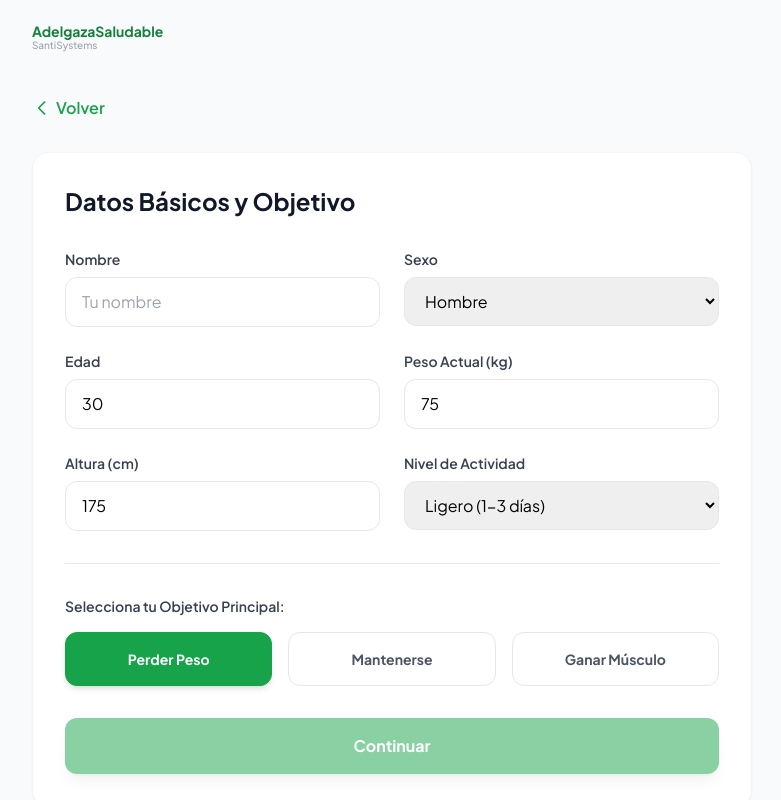
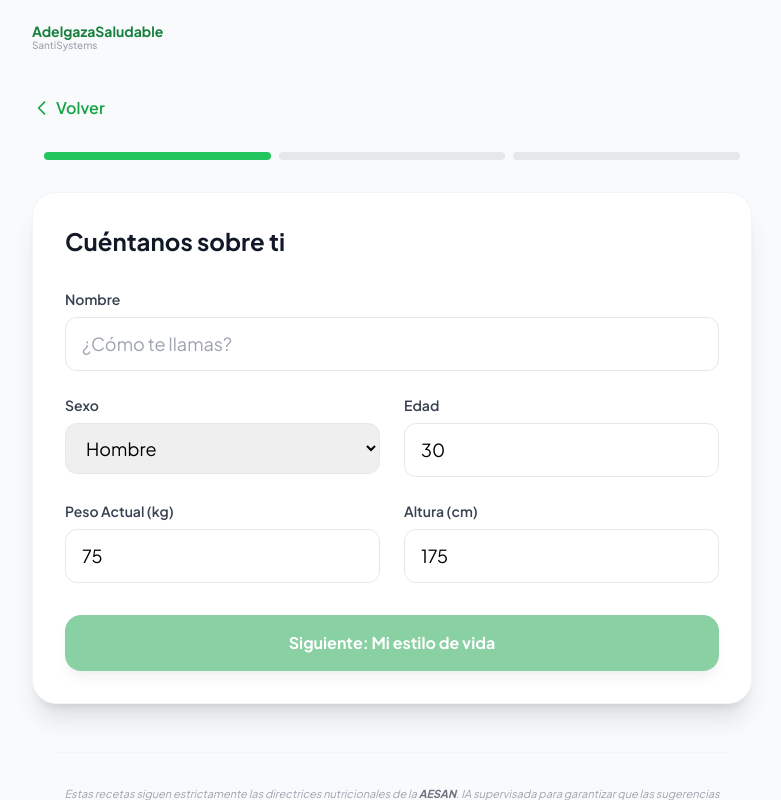
Before and after one commit to santibernabebb-gif/appsaludable, a React (Vite) app in the folder appsaludable/: page / in a window 1280 px wide. Both pictures are taken after a click on the button "Empezar mi transformación". Shown: the top 800 px of the page, without its empty margins (248-1029 px from the left). Built offline with nearby package versions, Linux system fonts and the light colour scheme.

Commit message:
Add files via upload

```diff
--- a/appsaludable/components/Onboarding.tsx
+++ b/appsaludable/components/Onboarding.tsx
@@ -9,11 +9,19 @@ interface Props {
   onCancel: () => void;
 }
 
+interface ValidationErrors {
+  age?: string;
+  weight?: string;
+  height?: string;
+}
+
 const Onboarding: React.FC<Props> = ({ onComplete, onCancel }) => {
   const [step, setStep] = useState(1);
   const [loading, setLoading] = useState(false);
   const [error, setError] = useState<string | null>(null);
-  const [formData, setFormData] = useState<UserData>({
+  const [errors, setErrors] = useState<ValidationErrors>({});
+
+  const [formData, setFormData] = useState<any>({
     name: '',
     age: 30,
     weight: 75,
@@ -26,15 +34,61 @@ const Onboarding: React.FC<Props> = ({ onComplete, onCancel }) => {
     allergies: ''
   });
 
+  const validateField = (name: string, value: any) => {
+    let errorMsg = '';
+    const num = Number(value);
+
+    if (name === 'age') {
+      if (isNaN(num) || num <= 0 || num > 115) errorMsg = 'Edad no válida';
+    } else if (name === 'weight') {
+      if (isNaN(num) || num < 25 || num > 350) errorMsg = 'Peso fuera de rango';
+    } else if (name === 'height') {
+      if (isNaN(num) || num < 60 || num > 250) errorMsg = 'Altura no válida';
+    }
+
+    setErrors(prev => ({
+      ...prev,
+      [name]: errorMsg || undefined
+    }));
+    return !errorMsg;
+  };
+
   const handleChange = (e: React.ChangeEvent<HTMLInputElement | HTMLSelectElement | HTMLTextAreaElement>) => {
     const { name, value } = e.target;
+
     setFormData(prev => ({
       ...prev,
-      [name]: name === 'age' || name === 'weight' || name === 'height' ? Number(value) : value
+      [name]: value
     }));
+
+    if (name === 'age' || name === 'weight' || name === 'height') {
+      if (value !== '') {
+        validateField(name, value);
+      }
+    }
   };
 
-  const nextStep = () => setStep(s => s + 1);
+  const handleFocus = (e: React.FocusEvent<HTMLInputElement>) => {
+    const { name } = e.target;
+    if (name === 'age' || name === 'weight' || name === 'height') {
+      setFormData(prev => ({ ...prev, [name]: '' }));
+      setErrors(prev => ({ ...prev, [name]: undefined }));
+    }
+  };
+
+  const nextStep = () => {
+    if (step === 1) {
+      const isAgeOk = validateField('age', formData.age);
+      const isWeightOk = validateField('weight', formData.weight);
+      const isHeightOk = validateField('height', formData.height);
+      if (isAgeOk && isWeightOk && isHeightOk && formData.name) {
+        setStep(2);
+      }
+    } else if (step === 2) {
+      setStep(3);
+    }
+  };
+
   const prevStep = () => {
     if (step === 1) onCancel();
     else setStep(s => s - 1);
@@ -46,17 +100,25 @@ const Onboarding: React.FC<Props> = ({ onComplete, onCancel }) => {
     setError(null);
 
     try {
+      // Convertir a números finales para el cálculo
+      const finalData: UserData = {
+        ...formData,
+        age: Number(formData.age),
+        weight: Number(formData.weight),
+        height: Number(formData.height)
+      };
+
       const tdee = calculateTDEE(
-        formData.gender,
-        formData.weight,
-        formData.height,
-        formData.age,
-        formData.activityLevel
+        finalData.gender,
+        finalData.weight,
+        finalData.height,
+        finalData.age,
+        finalData.activityLevel
       );
-      const targetCals = calculateTargetCalories(tdee, formData.goal);
+      const targetCals = calculateTargetCalories(tdee, finalData.goal);
 
-      const plan = await generatePlan(formData, targetCals);
-      onComplete(formData, plan);
+      const plan = await generatePlan(finalData, targetCals);
+      onComplete(finalData, plan);
     } catch (err: any) {
       setError(err.message || 'Error al generar el plan');
     } finally {
@@ -80,6 +142,33 @@ const Onboarding: React.FC<Props> = ({ onComplete, onCancel }) => {
     </div>
   );
 
+  const InputField = ({ label, name, type, value, placeholder = "" }: any) => {
+    const hasError = !!errors[name as keyof ValidationErrors];
+    return (
+      <div className="flex flex-col">
+        <label className="block text-sm font-semibold text-gray-700 mb-2">{label}</label>
+        <input
+          type={type}
+          name={name}
+          value={value}
+          onChange={handleChange}
+          onFocus={handleFocus}
+          placeholder={placeholder}
+          autoComplete="off"
+          className={`w-full px-4 py-3 rounded-xl border outline-none transition-all text-lg ${
+            hasError
+              ? 'border-red-500 ring-4 ring-red-100 bg-red-50 text-red-900'
+              : 'border-gray-200 focus:ring-4 focus:ring-primary-100 focus:border-primary-500'
+          }`}
+        />
+        {hasError && <p className="mt-1.5 text-xs font-bold text-red-600 flex items-center">
+          <svg className="w-3 h-3 mr-1" fill="currentColor" viewBox="0 0 20 20"><path fillRule="evenodd" d="M18 10a8 8 0 11-16 0 8 8 0 0116 0zm-7 4a1 1 0 11-2 0 1 1 0 012 0zm-1-9a1 1 0 00-1 1v4a1 1 0 102 0V6a1 1 0 00-1-1z" clipRule="evenodd" /></svg>
+          {errors[name as keyof ValidationErrors]}
+        </p>}
+      </div>
+    );
+  };
+
   if (loading) {
     return (
       <div className="fixed inset-0 bg-white z-50 flex flex-col items-center justify-center p-6 text-center">
@@ -92,17 +181,25 @@ const Onboarding: React.FC<Props> = ({ onComplete, onCancel }) => {
     );
   }
 
+  const isStep1Disabled = !formData.name || !formData.age || !formData.weight || !formData.height || !!errors.age || !!errors.weight || !!errors.height;
+
   return (
     <div className="relative min-h-screen max-w-3xl mx-auto px-6 py-24 fade-in flex flex-col">
       <Branding />
 
-      <button onClick={prevStep} className="mb-8 flex items-center text-primary-600 font-semibold hover:text-primary-700 w-fit">
+      <button onClick={prevStep} className="mb-8 flex items-center text-primary-600 font-semibold hover:text-primary-700 w-fit transition-transform hover:-translate-x-1">
         <svg className="w-5 h-5 mr-1" fill="none" stroke="currentColor" viewBox="0 0 24 24"><path strokeLinecap="round" strokeLinejoin="round" strokeWidth="2" d="M15 19l-7-7 7-7"></path></svg>
         {step === 1 ? 'Volver' : 'Atrás'}
       </button>
 
+      <div className="mb-8 flex justify-between items-center px-2">
+        {[1, 2, 3].map(i => (
+          <div key={i} className={`h-2 flex-1 mx-1 rounded-full transition-all duration-500 ${step >= i ? 'bg-primary-500' : 'bg-gray-200'}`} />
+        ))}
+      </div>
+
       {error && (
-        <div className="mb-6 p-4 bg-red-50 border-l-4 border-red-500 text-red-700 rounded-xl">
+        <div className="mb-6 p-4 bg-red-50 border-l-4 border-red-500 text-red-700 rounded-xl animate-bounce">
           <p className="font-bold">Error</p>
           <p>{error}</p>
         </div>
@@ -110,90 +207,109 @@ const Onboarding: React.FC<Props> = ({ onComplete, onCancel }) => {
 
       <div className="flex-1">
         {step === 1 && (
-          <div className="space-y-8 bg-white p-8 rounded-2xl shadow-sm border border-gray-100 fade-in">
-            <h2 className="text-2xl font-bold text-gray-900 mb-2">Datos Básicos y Objetivo</h2>
+          <div className="space-y-8 bg-white p-8 rounded-3xl shadow-xl border border-gray-100 fade-in">
+            <h2 className="text-2xl font-black text-gray-900">Cuéntanos sobre ti</h2>
             <div className="grid grid-cols-1 md:grid-cols-2 gap-6">
-              <div>
+              <div className="md:col-span-2">
                 <label className="block text-sm font-semibold text-gray-700 mb-2">Nombre</label>
-                <input required type="text" name="name" value={formData.name} onChange={handleChange} className="w-full px-4 py-3 rounded-xl border border-gray-200 focus:ring-2 focus:ring-primary-500 outline-none" placeholder="Tu nombre" />
+                <input required type="text" name="name" value={formData.name} onChange={handleChange} className="w-full px-4 py-3 rounded-xl border border-gray-200 focus:ring-4 focus:ring-primary-100 focus:border-primary-500 outline-none text-lg transition-all" placeholder="¿Cómo te llamas?" />
               </div>
               <div>
                 <label className="block text-sm font-semibold text-gray-700 mb-2">Sexo</label>
-                <select name="gender" value={formData.gender} onChange={handleChange} className="w-full px-4 py-3 rounded-xl border border-gray-200 outline-none">
+                <select name="gender" value={formData.gender} onChange={handleChange} className="w-full px-4 py-3 rounded-xl border border-gray-200 outline-none text-lg focus:ring-4 focus:ring-primary-100">
                   <option value="male">Hombre</option>
                   <option value="female">Mujer</option>
                 </select>
               </div>
+              <InputField label="Edad" name="age" type="number" value={formData.age} />
+              <InputField label="Peso Actual (kg)" name="weight" type="number" value={formData.weight} />
+              <InputField label="Altura (cm)" name="height" type="number" value={formData.height} />
+            </div>
+
+            <button
+              onClick={nextStep}
+              disabled={isStep1Disabled}
+              className="w-full py-4 bg-primary-600 hover:bg-primary-700 text-white font-bold rounded-2xl shadow-lg transition-all active:scale-[0.98] disabled:opacity-50 disabled:cursor-not-allowed"
+            >
+              Siguiente: Mi estilo de vida
+            </button>
+          </div>
+        )}
+
+        {step === 2 && (
+          <div className="space-y-8 bg-white p-8 rounded-3xl shadow-xl border border-gray-100 fade-in">
+            <h2 className="text-2xl font-black text-gray-900">Estilo de vida y Meta</h2>
+
+            <div className="space-y-6">
               <div>
-                <label className="block text-sm font-semibold text-gray-700 mb-2">Edad</label>
-                <input required type="number" name="age" value={formData.age} onChange={handleChange} className="w-full px-4 py-3 rounded-xl border border-gray-200 outline-none" />
-              </div>
-              <div>
-                <label className="block text-sm font-semibold text-gray-700 mb-2">Peso Actual (kg)</label>
-                <input required type="number" name="weight" value={formData.weight} onChange={handleChange} className="w-full px-4 py-3 rounded-xl border border-gray-200 outline-none" />
-              </div>
-              <div>
-                <label className="block text-sm font-semibold text-gray-700 mb-2">Altura (cm)</label>
-                <input required type="number" name="height" value={formData.height} onChange={handleChange} className="w-full px-4 py-3 rounded-xl border border-gray-200 outline-none" />
-              </div>
-              <div>
-                <label className="block text-sm font-semibold text-gray-700 mb-2">Nivel de Actividad</label>
-                <select name="activityLevel" value={formData.activityLevel} onChange={handleChange} className="w-full px-4 py-3 rounded-xl border border-gray-200 outline-none">
-                  <option value="sedentary">Sedentario (Oficina)</option>
-                  <option value="light">Ligero (1-3 días)</option>
-                  <option value="moderate">Moderado (3-5 días)</option>
-                  <option value="heavy">Intenso (Deporte diario)</option>
-                </select>
+                <label className="block text-sm font-semibold text-gray-700 mb-4">¿Cuál es tu nivel de actividad?</label>
+                <div className="grid grid-cols-1 gap-3">
+                  {[
+                    { id: 'sedentary', label: 'Sedentario', desc: 'Poco o ningún ejercicio.' },
+                    { id: 'light', label: 'Ligero', desc: 'Ejercicio suave 1-3 días/semana.' },
+                    { id: 'moderate', label: 'Moderado', desc: 'Deporte intenso 3-5 días/semana.' },
+                    { id: 'heavy', label: 'Muy Activo', desc: 'Entrenamiento diario intenso.' }
+                  ].map((act) => (
+                    <button
+                      key={act.id}
+                      type="button"
+                      onClick={() => setFormData((p: any) => ({...p, activityLevel: act.id}))}
+                      className={`p-4 rounded-2xl border text-left transition-all ${formData.activityLevel === act.id ? 'bg-primary-50 border-primary-500 ring-2 ring-primary-500' : 'bg-white border-gray-200 hover:border-primary-300'}`}
+                    >
+                      <p className="font-bold text-gray-900">{act.label}</p>
+                      <p className="text-xs text-gray-500">{act.desc}</p>
+                    </button>
+                  ))}
                 </div>
               </div>
 
               <div className="border-t pt-8">
-              <label className="block text-sm font-semibold text-gray-700 mb-4">Selecciona tu Objetivo Principal:</label>
-              <div className="grid grid-cols-1 md:grid-cols-3 gap-4">
+                <label className="block text-sm font-semibold text-gray-700 mb-4">¿Cuál es tu objetivo principal?</label>
+                <div className="grid grid-cols-1 md:grid-cols-3 gap-3">
                   {[
                     { id: 'lose', label: 'Perder Peso' },
-                  { id: 'maintain', label: 'Mantenerse' },
+                    { id: 'maintain', label: 'Mantenerme' },
                     { id: 'gain', label: 'Ganar Músculo' }
                   ].map((g) => (
                     <button
                       key={g.id}
                       type="button"
-                    onClick={() => setFormData(p => ({...p, goal: g.id as any}))}
-                    className={`py-4 px-4 rounded-xl border text-sm font-bold transition-all ${formData.goal === g.id ? 'bg-primary-600 border-primary-600 text-white shadow-md' : 'bg-white border-gray-200 text-gray-600 hover:border-primary-400'}`}
+                      onClick={() => setFormData((p: any) => ({...p, goal: g.id}))}
+                      className={`py-4 px-2 rounded-2xl border text-sm font-bold transition-all ${formData.goal === g.id ? 'bg-primary-600 border-primary-600 text-white shadow-md' : 'bg-white border-gray-200 text-gray-600 hover:border-primary-400'}`}
                     >
                       {g.label}
                     </button>
                   ))}
                 </div>
               </div>
+            </div>
 
             <button
               onClick={nextStep}
-              disabled={!formData.name}
-              className="w-full py-4 bg-primary-600 hover:bg-primary-700 text-white font-bold rounded-xl shadow-lg transition-all active:scale-[0.98] disabled:opacity-50"
+              className="w-full py-4 bg-primary-600 hover:bg-primary-700 text-white font-bold rounded-2xl shadow-lg transition-all active:scale-[0.98]"
             >
-              Continuar
+              Casi listo: Preferencias
             </button>
           </div>
         )}
 
-        {step === 2 && (
-          <div className="space-y-8 bg-white p-8 rounded-2xl shadow-sm border border-gray-100 fade-in">
-            <h2 className="text-2xl font-bold text-gray-900 mb-2">Ayuno Intermitente y Alergias</h2>
-            <p className="text-sm text-gray-500 mb-6">Configura tus horarios de alimentación.</p>
+        {step === 3 && (
+          <div className="space-y-8 bg-white p-8 rounded-3xl shadow-xl border border-gray-100 fade-in">
+            <h2 className="text-2xl font-black text-gray-900">Ajustes Finales</h2>
 
+            <div className="space-y-8">
               <div>
                 <label className="block text-sm font-semibold text-gray-700 mb-4">¿Deseas realizar Ayuno Intermitente?</label>
                 <div className="grid grid-cols-1 gap-4">
                   {[
-                  { id: 'none', label: 'Sin Ayuno', desc: 'Ventana de 12-14h. Incluye todas las comidas (Desayuno a Cena).' },
-                  { id: '16:8_morning', label: '16:8 - Mañana (Salta el desayuno)', desc: 'Comes de 12:00h a 20:00h. Ayunas 16h.' },
-                  { id: '16:8_evening', label: '16:8 - Tarde (Salta la cena)', desc: 'Comes de 08:00h a 16:00h. Ayunas 16h.' }
+                    { id: 'none', label: 'Sin Ayuno', desc: 'Ventana tradicional. Todas las comidas incluidas.' },
+                    { id: '16:8_morning', label: '16:8 - Mañana (Sin Desayuno)', desc: 'Comes de 12:00h a 20:00h.' },
+                    { id: '16:8_evening', label: '16:8 - Tarde (Sin Cena)', desc: 'Comes de 08:00h a 16:00h.' }
                   ].map((f) => (
                     <button
                       key={f.id}
                       type="button"
-                    onClick={() => setFormData(p => ({...p, fasting: f.id as any}))}
+                      onClick={() => setFormData((p: any) => ({...p, fasting: f.id}))}
                       className={`p-5 rounded-2xl border text-left transition-all ${formData.fasting === f.id ? 'bg-primary-50 border-primary-500 ring-2 ring-primary-500 shadow-sm' : 'bg-white border-gray-200 hover:border-primary-300'}`}
                     >
                       <div className="flex justify-between items-center mb-1">
@@ -207,22 +323,23 @@ const Onboarding: React.FC<Props> = ({ onComplete, onCancel }) => {
               </div>
 
               <div className="border-t pt-8">
-              <label className="block text-sm font-semibold text-gray-700 mb-2">Alergias o Restricciones (AESAN)</label>
+                <label className="block text-sm font-semibold text-gray-700 mb-2">Alergias o Restricciones</label>
                 <textarea
                   name="allergies"
                   value={formData.allergies}
                   onChange={handleChange}
                   rows={3}
-                className="w-full px-4 py-3 rounded-xl border border-gray-200 focus:ring-2 focus:ring-primary-500 outline-none transition-all"
-                placeholder="Ej: gluten, lactosa, marisco, etc."
+                  className="w-full px-4 py-3 rounded-2xl border border-gray-200 focus:ring-4 focus:ring-primary-100 focus:border-primary-500 outline-none transition-all text-lg"
+                  placeholder="Ej: gluten, marisco, nueces..."
                 />
+              </div>
             </div>
 
             <button
               onClick={handleSubmit}
-              className="w-full py-4 bg-primary-600 hover:bg-primary-700 text-white font-bold rounded-xl shadow-lg transition-all hover:scale-[1.02] active:scale-[0.98]"
+              className="w-full py-4 bg-primary-600 hover:bg-primary-700 text-white font-bold rounded-2xl shadow-lg transition-all hover:scale-[1.02] active:scale-[0.98]"
             >
-              Generar Plan Supervisado por AESAN
+              Generar Mi Plan Nutricional AESAN
             </button>
           </div>
         )}
```
Lines whose indentation alone changed are shown as unchanged.
